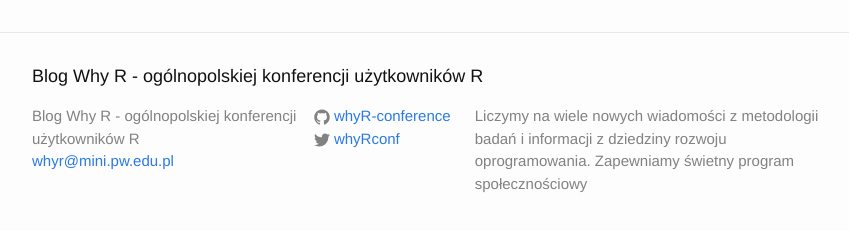
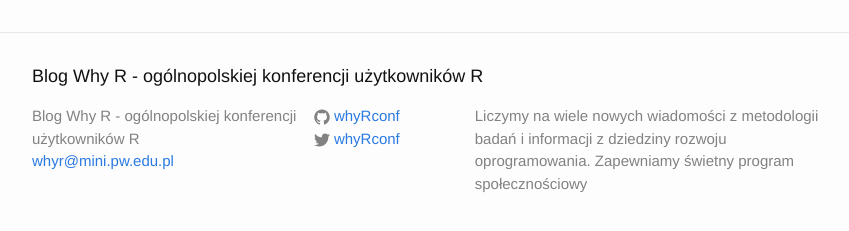
Before and after one commit to WhyR2017/blog, a Jekyll site: the page built from index.html, in a window 1280 px wide and 900 px high, scrolled down 1530 px. Shown: the part 645-876 px from the top of the window, without its empty margins (213-1062 px from the left). Built offline with Jekyll 4.4.1, drawn with Linux system fonts in a browser that asks for light colours; comment, search, counter and statistics services are not loaded.

Commit message:
zaktualizuj nazwe grupy na githubie

```diff
--- a/_config.yml
+++ b/_config.yml
@@ -13,7 +13,7 @@
 baseurl: "/blog" # the subpath of your site, e.g. /blog
 url: "http://whyr.pl" # the base hostname & protocol for your site
 twitter_username: whyRconf
-github_username:  whyR-conference
+github_username:  whyRconf
 # facebook_username: wwhyRconf
 
 encoding: utf-8
```
